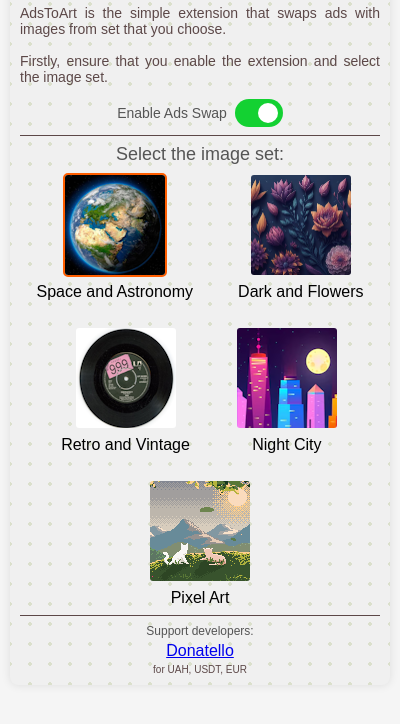
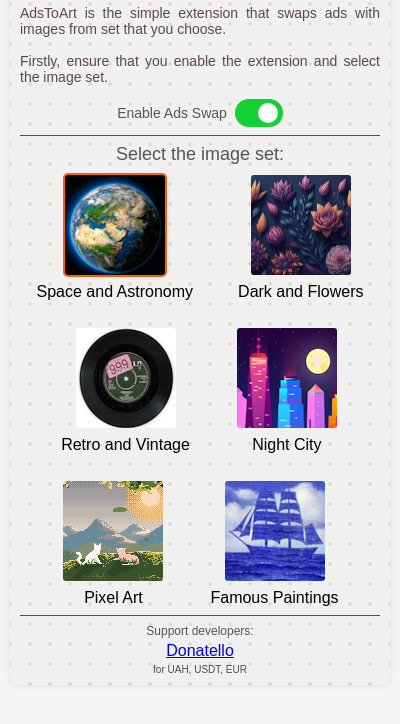
Before and after one commit to Oldu8/AdsToArt, a browser extension: page popup.html in a window 400 px wide. Shown: the part 86-810 px from the top of the page. Drawn offline with Linux system fonts and the light colour scheme.

Commit message:
paintings set

```diff
--- a/popup.html
+++ b/popup.html
@@ -53,6 +53,14 @@
             <img src="/images/set_pixel/thumbnail.png" alt="Pixel Art Set" />
             <span>Pixel Art</span>
           </label>
+          <label class="image-option">
+            <input type="radio" name="image-set" value="set_painting" />
+            <img
+              src="/images/set_painting/thumbnail.png"
+              alt="Painting Art Set"
+            />
+            <span>Famous Paintings</span>
+          </label>
         </div>
       </div>
       <div class="donation-block">
```
Also changed, not shown: images/set_painting/default.png (added), images/set_painting/ratio_10_1.png (added), images/set_painting/ratio_16_9.png (added), images/set_painting/ratio_1_1.png (added), images/set_painting/ratio_1_3.png (added), images/set_painting/ratio_2_1.png (added), images/set_painting/ratio_2_3.png (added), images/set_painting/ratio_3_1.png (added), images/set_painting/ratio_3_2.png (added), images/set_painting/ratio_4_1.png (added), images/set_painting/ratio_4_3.png (added), images/set_painting/ratio_6_5.png (added), images/set_painting/ratio_8_1.png (added), images/set_painting/thumbnail.png (added), 1 more files.
